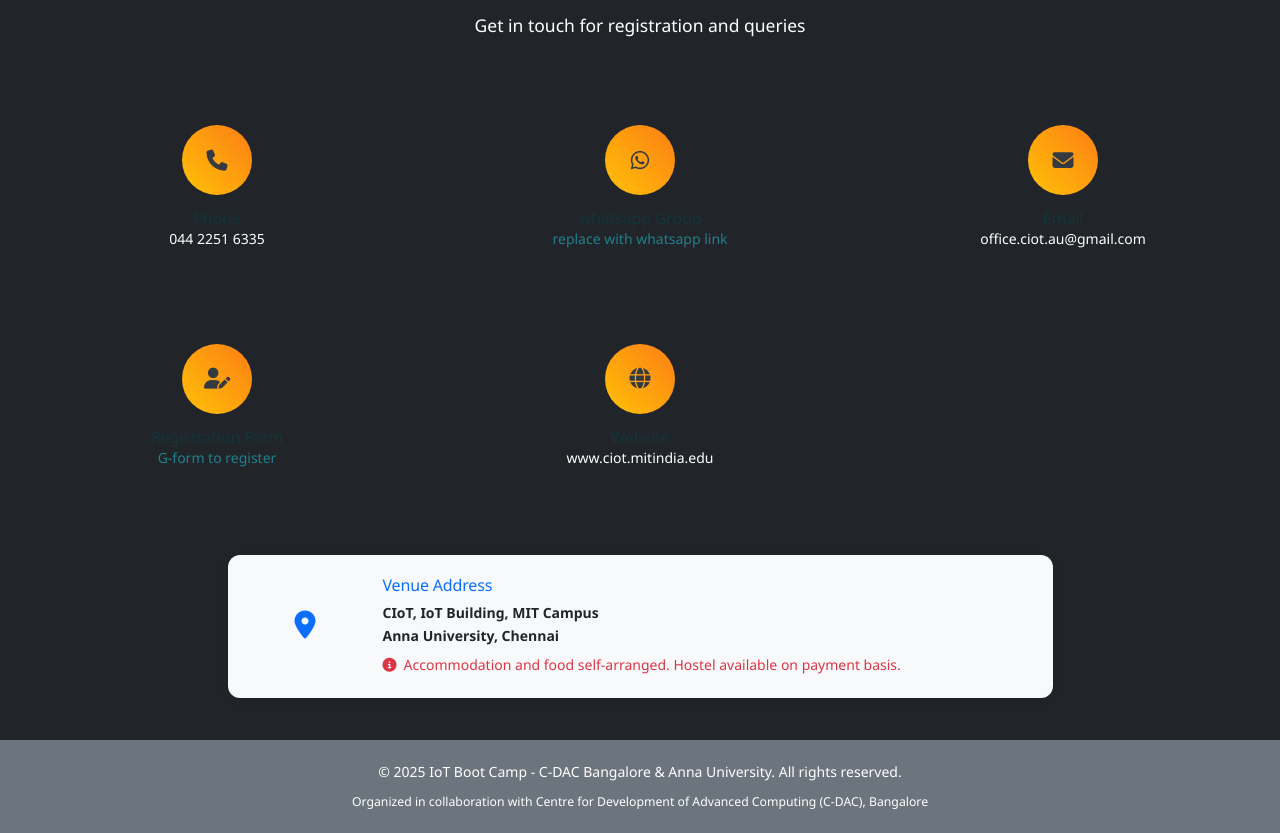
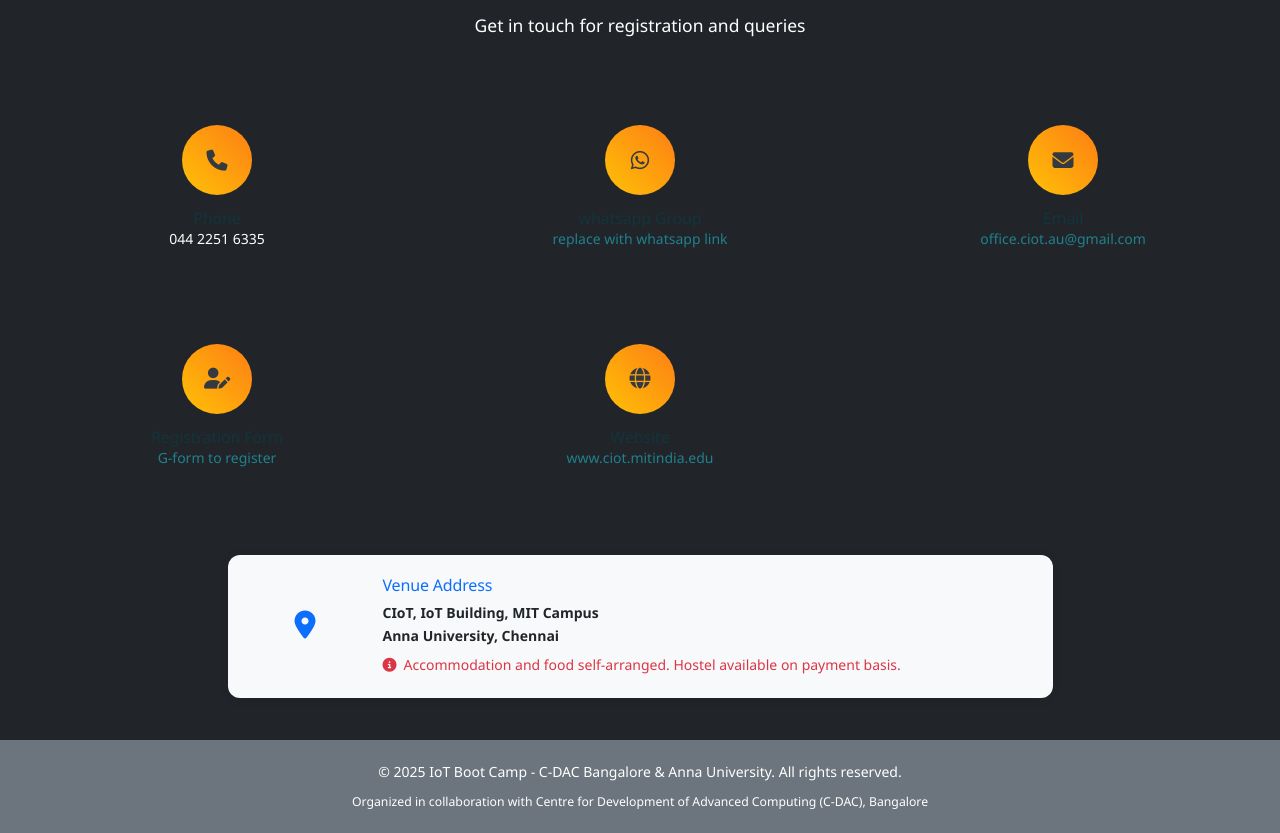
Before and after one commit to Jayasuriya-ENGINEER/college-iot_event-page, a plain HTML site: page index.html in a window 1280 px wide. Shown: the part 4812-5645 px from the top of the page. Drawn offline with nearby package versions, Linux system fonts and the light colour scheme.

Commit message:
Update index.html

```diff
--- a/index.html
+++ b/index.html
@@ -515,12 +515,13 @@
 
 
                 <div class="col-lg-4">
+                    <a href="mailto:office.ciot.au@gmail.com">
                     <div class="contact-card text-center">
                         <div class="contact-icon mb-3">
                             <i class="fas fa-envelope"></i>
                         </div>
                         <h5>Email</h5>
-                        <p class="mb-0">office.ciot.au@gmail.com</p>
+                        <p class="mb-0">office.ciot.au@gmail.com</p></a>
                     </div>
                 </div>
 
@@ -537,12 +538,14 @@
 
 
                 <div class="col-lg-4">
+                    <a href="www.ciot.mitindia.edu">
                     <div class="contact-card text-center">
                         <div class="contact-icon mb-3">
                             <i class="fas fa-globe"></i>
                         </div>
                         <h5>Website</h5>
                         <p class="mb-0">www.ciot.mitindia.edu</p>
+                        </a>
                     </div>
                 </div>
             </div>
```
